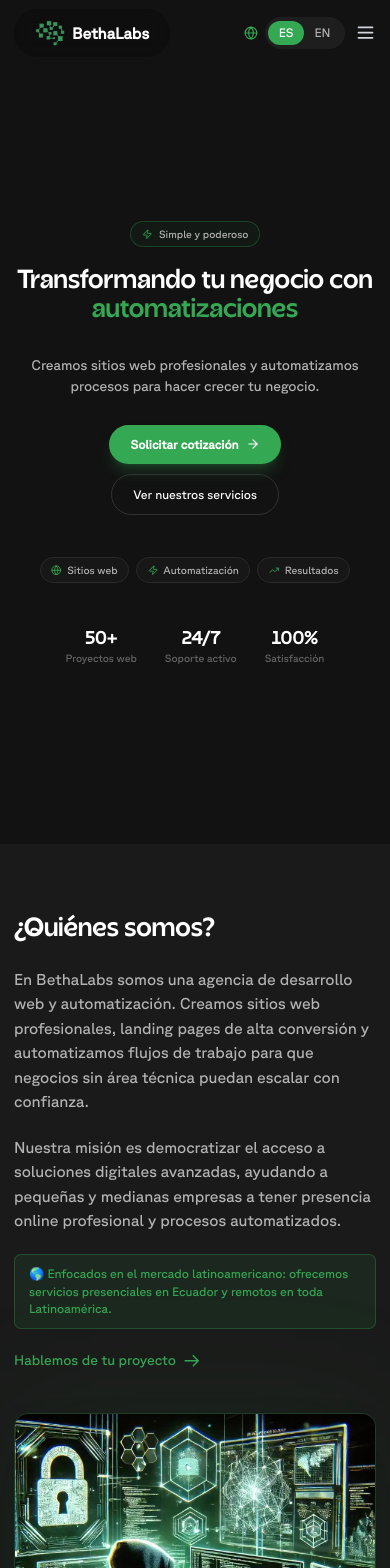
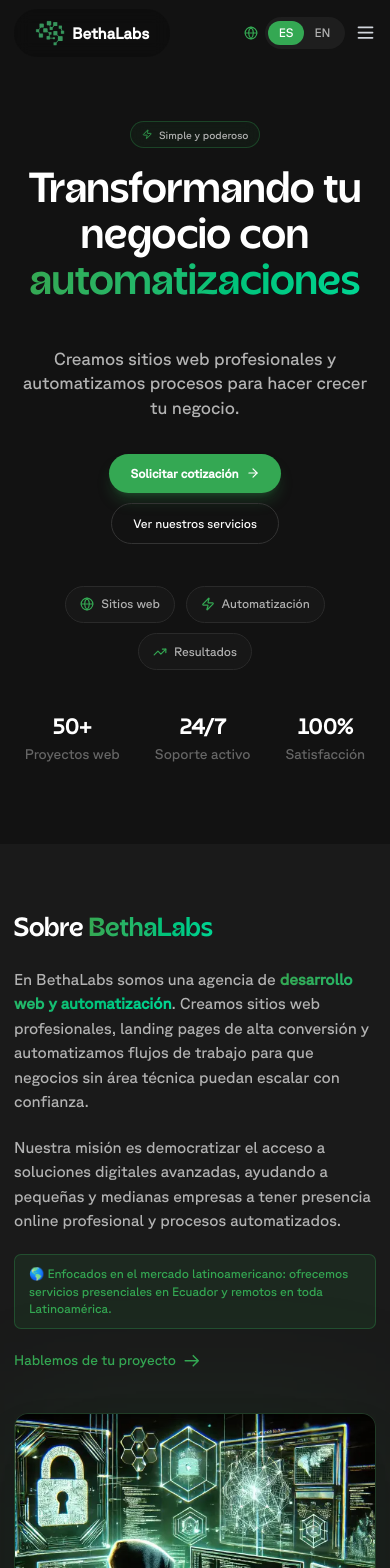
Before and after one commit to elrichi31/bethalabs-site, a Next.js app: page / in a window 390 px wide. Shown: the top 1568 px of the page. Built offline with nearby package versions, Linux system fonts and the light colour scheme.

Commit message:
feat: mejorar animaciones y estilos en componentes de la landing page

```diff
--- a/src/components/about.tsx
+++ b/src/components/about.tsx
@@ -14,13 +14,30 @@
       <div className="container mx-auto px-4 sm:px-6 lg:px-8">
         <div className="grid grid-cols-1 md:grid-cols-2 gap-12 items-center">
           <motion.div
-            initial={{ opacity: 0, y: 20 }}
-            whileInView={{ opacity: 1, y: 0 }}
-            viewport={{ once: true }}
-            transition={{ duration: 0.5 }}
+            initial={{ opacity: 0, x: -50 }}
+            whileInView={{ opacity: 1, x: 0 }}
+            viewport={{ once: true, margin: "-100px" }}
+            transition={{ duration: 0.7, ease: "easeOut" }}
           >
-            <h2 className="text-3xl md:text-4xl font-bold text-white mb-6">{t.title}</h2>
-            <p className="text-[#B3B3B3] text-lg mb-6">{t.paragraph1}</p>
+            <h2 className="text-3xl md:text-4xl font-bold mb-6">
+              <span className="text-white">Sobre </span>
+              <span className="text-transparent bg-clip-text bg-gradient-to-r from-[#34A853] to-emerald-400">BethaLabs</span>
+            </h2>
+            <p className="text-[#B3B3B3] text-lg mb-6">
+              {language === 'es' ? (
+                <>
+                  {t.paragraph1.split('desarrollo web y automatización')[0]}
+                  <span className="text-transparent bg-clip-text bg-gradient-to-r from-[#34A853] to-emerald-400 font-semibold">desarrollo web y automatización</span>
+                  {t.paragraph1.split('desarrollo web y automatización')[1]}
+                </>
+              ) : (
+                <>
+                  {t.paragraph1.split('web development and automation')[0]}
+                  <span className="text-transparent bg-clip-text bg-gradient-to-r from-[#34A853] to-emerald-400 font-semibold">web development and automation</span>
+                  {t.paragraph1.split('web development and automation')[1]}
+                </>
+              )}
+            </p>
             <p className="text-[#B3B3B3] text-lg mb-6">{t.paragraph2}</p>
             <div className="bg-[#34A853]/10 border border-[#34A853]/30 text-[#34A853] px-4 py-3 rounded-lg mb-6">
               <p className="text-sm font-medium">{t.paragraph3}</p>
@@ -34,10 +51,10 @@
           </motion.div>
 
           <motion.div
-            initial={{ opacity: 0, scale: 0.95 }}
-            whileInView={{ opacity: 1, scale: 1 }}
-            viewport={{ once: true }}
-            transition={{ duration: 0.6, delay: 0.2 }}
+            initial={{ opacity: 0, x: 50, rotateY: -10 }}
+            whileInView={{ opacity: 1, x: 0, rotateY: 0 }}
+            viewport={{ once: true, margin: "-100px" }}
+            transition={{ duration: 0.7, ease: "easeOut", delay: 0.2 }}
             className="relative flex items-center justify-center"
           >
             <div className="relative w-full max-w-[500px] mx-auto">
--- a/src/components/blog/blog-page.tsx
+++ b/src/components/blog/blog-page.tsx
@@ -36,7 +36,10 @@
           animate={{ opacity: 1, y: 0 }}
           transition={{ duration: 0.6 }}
         >
-          <h1 className="text-4xl md:text-5xl font-bold text-white mb-4">Blog de BethaLabs</h1>
+          <h1 className="text-4xl md:text-5xl font-bold mb-4">
+            <span className="text-white">Blog de </span>
+            <span className="text-transparent bg-clip-text bg-gradient-to-r from-[#34A853] to-emerald-400">BethaLabs</span>
+          </h1>
           <p className="text-[#B3B3B3] text-lg max-w-2xl mx-auto">
             Artículos, guías y recursos sobre desarrollo web, automatización y transformación digital para PyMEs
           </p>
--- a/src/components/footer.tsx
+++ b/src/components/footer.tsx
@@ -29,7 +29,9 @@
       <div className="container mx-auto px-4 sm:px-6 lg:px-8">
         <div className="grid grid-cols-1 md:grid-cols-3 gap-8 mb-8">
           <div>
-            <h3 className="text-white font-bold text-lg mb-4">BethaLabs</h3>
+            <h3 className="font-bold text-lg mb-4">
+              <span className="text-transparent bg-clip-text bg-gradient-to-r from-[#34A853] to-emerald-400">BethaLabs</span>
+            </h3>
             <p className="text-[#B3B3B3] mb-4">{t.description}</p>
             <div className="flex space-x-4">
               {socialLinks.map((link) => (
--- a/src/components/hero.tsx
+++ b/src/components/hero.tsx
@@ -1,7 +1,7 @@
 "use client";
 
 import { useEffect, useMemo, useState } from "react";
-import { motion } from "framer-motion";
+import { motion, useScroll, useTransform } from "framer-motion";
 import { ArrowRight, Zap, Globe, TrendingUp } from "lucide-react";
 import { useLanguage } from "@/contexts/language-context";
 import { translations } from "@/lib/translations";
@@ -10,6 +10,12 @@
   const { language } = useLanguage();
   const t = translations[language].hero;
   const [mounted, setMounted] = useState(false);
+
+  // Scroll animations
+  const { scrollY } = useScroll();
+  const opacity = useTransform(scrollY, [0, 400], [1, 0]);
+  const y = useTransform(scrollY, [0, 400], [0, 100]);
+  const scale = useTransform(scrollY, [0, 400], [1, 0.9]);
 
   // Palabras que rotan en el título
   const [wordIndex, setWordIndex] = useState(0);
@@ -41,7 +47,7 @@
   ];
 
   return (
-    <section className="relative min-h-screen flex items-center justify-center overflow-hidden pt-28 pb-16 md:pt-36 md:pb-24">
+    <section className="relative min-h-[100vh] md:min-h-[110vh] flex items-center justify-center overflow-hidden pt-32 pb-20 md:pt-40 md:pb-32">
       {/* Fondo con gradiente radial - simplificado */}
       <div className="absolute inset-0 -z-10 overflow-hidden">
         <div
@@ -62,7 +68,10 @@
       />
 
       {/* Contenido principal */}
-      <div className="container mx-auto px-4 sm:px-6 lg:px-8 relative z-10">
+      <motion.div
+        className="container mx-auto px-4 sm:px-6 lg:px-8 relative z-10"
+        style={{ opacity, y, scale }}
+      >
         <div className="max-w-3xl mx-auto text-center">
           {/* Badge superior - sin animación para renderizado inmediato */}
           <div className="inline-flex items-center gap-2 px-3 py-1.5 mb-6 rounded-full border border-[#34A853]/30 bg-[#34A853]/5 text-xs text-[#B3B3B3] backdrop-blur-sm">
@@ -71,32 +80,32 @@
           </div>
 
           {/* Título principal - visible inmediatamente sin animación para mejor FCP */}
-          <h1 className="hero-text text-3xl sm:text-4xl md:text-5xl lg:text-6xl font-bold text-white leading-[1.1] mb-5">
+          <h1 className="hero-text text-5xl sm:text-6xl md:text-6xl lg:text-7xl font-bold text-white leading-[1.1] mb-6">
             {t.title}{" "}
             <span className="relative inline-flex w-full justify-center overflow-hidden h-[1.2em] md:h-[1.15em]">
               {mounted ? (
                 rotatingWords.map((word, index) => (
                   <span
                     key={index}
-                    className={`absolute text-[#34A853] transition-all duration-500 ease-in-out ${
+                    className={`absolute text-transparent bg-clip-text bg-gradient-to-r from-[#34A853] to-emerald-400 transition-all duration-500 ease-in-out ${
                       wordIndex === index
-                        ? 'opacity-100 translate-y-0'
+                        ? 'opacity-100 translate-y-0 scale-100'
                         : wordIndex > index
-                          ? 'opacity-0 -translate-y-12'
-                          : 'opacity-0 translate-y-12'
+                          ? 'opacity-0 -translate-y-12 scale-95'
+                          : 'opacity-0 translate-y-12 scale-95'
                     }`}
                   >
                     {word}
                   </span>
                 ))
               ) : (
-                <span className="text-[#34A853]">{rotatingWords[0]}</span>
+                <span className="text-transparent bg-clip-text bg-gradient-to-r from-[#34A853] to-emerald-400">{rotatingWords[0]}</span>
               )}
             </span>
           </h1>
 
           {/* Descripción - Sin animación para LCP instantáneo */}
-          <p className="hero-text text-base md:text-lg text-[#B3B3B3] mb-8 max-w-xl mx-auto">
+          <p className="hero-text text-xl md:text-xl text-[#B3B3B3] mb-10 max-w-2xl mx-auto">
             {t.description}
           </p>
 
@@ -118,31 +127,31 @@
           </div>
 
           {/* Feature pills */}
-          <div className="flex flex-wrap items-center justify-center gap-2 mb-12">
+          <div className="flex flex-wrap items-center justify-center gap-3 mb-12">
             {features.map((feature, index) => (
               <div
                 key={index}
-                className="inline-flex items-center gap-1.5 px-3 py-1.5 bg-[#1A1A1A]/80 border border-[#2A2A2A] rounded-full text-xs backdrop-blur-sm hover:border-[#34A853] transition-colors duration-300"
+                className="inline-flex items-center gap-2 px-4 py-2.5 bg-[#1A1A1A]/80 border border-[#2A2A2A] rounded-full text-sm md:text-base backdrop-blur-sm hover:border-[#34A853] transition-colors duration-300"
               >
-                <feature.icon className="w-3 h-3 text-[#34A853]" aria-hidden />
+                <feature.icon className="w-4 h-4 text-[#34A853]" aria-hidden />
                 <span className="text-[#B3B3B3]">{feature.label}</span>
               </div>
             ))}
           </div>
 
           {/* Stats row */}
-          <div className="flex items-center justify-center gap-8 md:gap-12">
+          <div className="flex items-center justify-center gap-10 md:gap-16">
             {stats.map((stat, index) => (
               <div key={index} className="text-center">
-                <div className="text-xl md:text-2xl font-bold text-white mb-0.5">
+                <div className="text-2xl md:text-2xl lg:text-2xl font-bold text-white mb-1">
                   {stat.value}
                 </div>
-                <div className="text-xs text-[#666]">{stat.label}</div>
+                <div className="text-base md:text-base text-[#666]">{stat.label}</div>
               </div>
             ))}
           </div>
         </div>
-      </div>
+      </motion.div>
     </section>
   );
 }
--- a/src/components/projects.tsx
+++ b/src/components/projects.tsx
@@ -1,7 +1,7 @@
 "use client"
 
 import { motion } from "framer-motion"
-import { ArrowRight } from "lucide-react"
+import { ArrowRight, TrendingUp, Zap, ShoppingBag, Sparkles } from "lucide-react"
 import Image from "next/image"
 import { useLanguage } from "@/contexts/language-context"
 import { translations } from "@/lib/translations"
@@ -10,125 +10,151 @@
     {
       id: 1,
       image: "/projects/product-catalog.avif",
-      tags: ["Next.js", "Landing Page", "Web Design", "SEO"]
+      tags: ["Next.js", "Tailwind", "SEO"],
+      category: "Web App",
+      size: "large", // Proyecto destacado grande
+      icon: TrendingUp
     },
     {
       id: 2,
       image: "/projects/hotelapp.avif",
-      tags: ["WhatsApp", "Chatbot", "n8n", "Automation"]
+      tags: ["WhatsApp", "n8n", "Automation"],
+      category: "Automation",
+      size: "normal",
+      icon: Zap
     },
     {
       id: 3,
       image: "/projects/auction.avif",
-      tags: ["E-commerce", "Next.js", "Payments", "React"]
+      tags: ["E-commerce", "React", "Payments"],
+      category: "E-commerce",
+      size: "tall",
+      icon: ShoppingBag
     },
+    {
+      id: 4,
+      image: "/projects/product-catalog.avif", // Reutilizamos para el 4to
+      tags: ["Analytics", "Dashboard", "React"],
+      category: "SaaS",
+      size: "normal",
+      icon: Sparkles,
+      isPlaceholder: true // Proyecto en desarrollo
+    }
   ];
 
 export default function Projects() {
   const { language } = useLanguage()
   const t = translations[language].projects
 
-  // Combinar datos estáticos con traducciones
-  const projects = projectsData.map((project, index) => ({
+  // Combinar datos estáticos con traducciones (extendemos para el 4to proyecto)
+  const projects = projectsData.map((project, index) => {
+    const caseData = t.cases[index] || t.cases[0]; // Fallback al primero si no existe
+    return {
       ...project,
-    title: t.cases[index].title,
-    description: t.cases[index].description,
-    impact: t.cases[index].impact
-  }));
+      title: project.isPlaceholder ? "SaaS Analytics Dashboard" : caseData.title,
+      description: project.isPlaceholder
+        ? "Dashboard corporativo para visualización de big data en tiempo real."
+        : caseData.description,
+      impact: project.isPlaceholder ? "En desarrollo" : caseData.impact
+    };
+  });
 
   return (
-    <section id="proyectos" className="py-20 bg-[#121212]">
-      <div className="container mx-auto px-4 sm:px-6 lg:px-8">
-        {/* Header */}
+    <section id="proyectos" className="py-32 bg-[#121212] relative overflow-hidden">
+      {/* Background effects */}
+      <div className="absolute top-0 right-0 w-[600px] h-[600px] bg-[#34A853]/5 blur-[120px] rounded-full pointer-events-none"></div>
+      <div className="absolute bottom-0 left-0 w-[500px] h-[500px] bg-[#34A853]/5 blur-[100px] rounded-full pointer-events-none"></div>
+
+      <div className="container mx-auto px-4 sm:px-6 lg:px-8 relative z-10">
+        {/* Header mejorado */}
         <motion.div
-          className="text-center mb-16"
-          initial={{ opacity: 0, y: 20 }}
-          whileInView={{ opacity: 1, y: 0 }}
-          viewport={{ once: true }}
-          transition={{ duration: 0.5 }}
+          className="mb-12 pb-8 border-b border-white/10"
+          initial={{ opacity: 0, y: 40, filter: "blur(10px)" }}
+          whileInView={{ opacity: 1, y: 0, filter: "blur(0px)" }}
+          viewport={{ once: true, margin: "-80px" }}
+          transition={{ duration: 0.7, ease: "easeOut" }}
         >
-          <h2 className="text-3xl md:text-5xl font-bold text-white mb-4">{t.title}</h2>
-          <p className="text-[#B3B3B3] text-lg max-w-2xl mx-auto">
-            {t.subtitle}
+          <div className="inline-flex items-center space-x-2 text-[#34A853] text-xs font-bold tracking-widest uppercase mb-4">
+            <span className="w-2 h-2 rounded-full bg-[#34A853] animate-pulse"></span>
+            <span>Resultados 2024</span>
+          </div>
+          <h2 className="text-4xl md:text-5xl lg:text-6xl font-bold tracking-tight mb-4">
+            <span className="text-white">Historias de </span>
+            <span className="text-transparent bg-clip-text bg-gradient-to-r from-[#34A853] to-emerald-400">Éxito</span>
+          </h2>
+          <p className="text-base md:text-lg text-[#B3B3B3] max-w-3xl">
+            Innovación estratégica y diseño de alto impacto. Una selección curada de nuestros <span className="text-transparent bg-clip-text bg-gradient-to-r from-[#34A853] to-emerald-400 font-semibold">proyectos más recientes</span> que transformaron negocios en Ecuador y Latinoamérica.
           </p>
         </motion.div>
 
-        {/* Projects Grid - 3 columnas iguales */}
-        <div className="grid grid-cols-1 md:grid-cols-2 lg:grid-cols-3 gap-6 max-w-6xl mx-auto">
+        {/* Masonry Grid */}
+        <div className="flex flex-col gap-6 md:grid md:grid-cols-2 lg:grid-cols-4 lg:auto-rows-[280px]">
           {projects.map((project, index) => (
             <motion.div
               key={project.id}
-              initial={{ opacity: 0, y: 30 }}
-              whileInView={{ opacity: 1, y: 0 }}
-              viewport={{ once: true }}
-              transition={{ duration: 0.5, delay: index * 0.1 }}
+              initial={{ opacity: 0, scale: 0.9, y: 40 }}
+              whileInView={{ opacity: 1, scale: 1, y: 0 }}
+              viewport={{ once: true, margin: "-50px" }}
+              transition={{ duration: 0.5, delay: index * 0.1, ease: "easeOut" }}
+              className={`
+                group relative overflow-hidden rounded-xl bg-[#1E1E1E] border border-white/5 shadow-lg
+                h-[280px] md:h-auto
+                ${project.size === 'large' ? 'lg:col-span-2 lg:row-span-2' : ''}
+                ${project.size === 'tall' ? 'lg:row-span-2' : ''}
+                ${project.size === 'wide' ? 'lg:col-span-2' : ''}
+                ${project.isPlaceholder ? 'bg-gradient-to-br from-[#1E1E1E] to-gray-900' : ''}
+              `}
             >
-              <div className="bg-[#1A1A1A] rounded-2xl overflow-hidden border border-[#2A2A2A] hover:border-[#34A853]/50 transition-all duration-300 group h-full flex flex-col">
-                {/* Imagen del proyecto */}
-                <div className="relative h-48 overflow-hidden">
+              {!project.isPlaceholder ? (
+                <>
+                  {/* Imagen de fondo */}
                   <Image
                     src={project.image}
                     alt={project.title}
-                    width={400}
-                    height={200}
-                    className="w-full h-full object-cover group-hover:scale-105 transition-transform duration-500"
+                    fill
+                    className="object-cover opacity-60 group-hover:opacity-40 group-hover:scale-105 transition-all duration-500"
                   />
-                  <div className="absolute inset-0 bg-gradient-to-t from-[#1A1A1A] via-transparent to-transparent"></div>
+                  <div className="absolute inset-0 bg-gradient-to-t from-black via-black/60 to-transparent"></div>
+
+                  {/* Contenido superpuesto */}
+                  <div className="absolute bottom-0 left-0 p-5 w-full">
+                    <div className="flex items-center justify-between mb-2">
+                      <span className="inline-block px-2 py-0.5 rounded bg-[#34A853] text-black text-[10px] font-bold uppercase tracking-wider">
+                        {project.category}
+                      </span>
+                      <ArrowRight className="text-[#34A853] w-5 h-5 opacity-0 group-hover:opacity-100 transition-opacity duration-300" />
                     </div>
-
-                {/* Contenido */}
-                <div className="p-6 flex flex-col flex-grow">
-                  {/* Título del proyecto */}
-                  <h3 className="text-lg font-bold text-white mb-3 leading-tight">
+                    <h3 className="text-xl md:text-2xl font-bold text-white mb-1 group-hover:text-[#34A853] transition-colors">
                       {project.title.replace('🚀 ', '')}
                     </h3>
-
-                  {/* Descripción */}
-                  <p className="text-[#B3B3B3] text-sm leading-relaxed mb-4 flex-grow">
+                    <p className="text-sm text-gray-300 line-clamp-2 mb-3">
                       {project.description}
                     </p>
-
-                  {/* Tags en verde */}
-                  <div className="flex flex-wrap gap-2 mb-4">
-                    {project.tags.slice(0, 3).map((tag) => (
-                      <span
-                        key={tag}
-                        className="text-xs font-medium bg-[#34A853]/20 text-[#34A853] px-3 py-1 rounded-full"
-                      >
+                    <div className="flex gap-2 flex-wrap">
+                      {project.tags.map((tag) => (
+                        <span key={tag} className="text-[10px] text-gray-400 border border-white/10 px-2 py-0.5 rounded">
                           {tag}
                         </span>
                       ))}
                     </div>
-
-                  {/* Impacto/Resultado */}
-                  {project.impact && (
-                    <div className="pt-4 border-t border-[#2A2A2A]">
-                      <p className="text-[#34A853] text-sm font-semibold">
-                        ✨ {project.impact}
-                      </p>
+                  </div>
+                </>
+              ) : (
+                // Proyecto placeholder (en desarrollo)
+                <div className="p-5 flex flex-col justify-between h-full">
+                  <div>
+                    <project.icon className="text-[#34A853] w-8 h-8 mb-3" />
+                    <h3 className="text-lg font-bold text-white">{project.title}</h3>
+                    <p className="text-sm text-[#B3B3B3] mt-2">{project.description}</p>
+                  </div>
+                  <div className="mt-4 pt-4 border-t border-white/5 flex justify-between items-center">
+                    <span className="text-xs text-gray-500">{project.impact}</span>
+                    <ArrowRight className="text-gray-500 hover:text-white cursor-pointer transition-colors w-5 h-5" />
+                  </div>
                 </div>
               )}
-                </div>
-              </div>
             </motion.div>
           ))}
-        </div>
-
-        {/* CTA Button */}
-        <div className="flex justify-center mt-12">
-          <motion.a
-            href="#contacto"
-            className="flex items-center px-8 py-4 bg-[#34A853] text-white font-semibold rounded-full shadow-lg hover:bg-[#2a8644] transition-colors duration-300"
-            initial={{ opacity: 0, scale: 0.9 }}
-            whileInView={{ opacity: 1, scale: 1 }}
-            viewport={{ once: true }}
-            transition={{ duration: 0.5, delay: 0.3 }}
-            whileHover={{ scale: 1.05 }}
-            whileTap={{ scale: 0.95 }}
-          >
-            {t.ctaButton}
-            <ArrowRight className="ml-2 h-5 w-5" />
-          </motion.a>
         </div>
       </div>
     </section>
--- a/src/lib/motion-utils.ts
+++ b/src/lib/motion-utils.ts
@@ -22,3 +22,43 @@
 
   return prefersReducedMotion
 }
+
+// Variantes de animación para secciones
+export const sectionVariants = {
+  // Fade up estándar
+  fadeUp: {
+    initial: { opacity: 0, y: 40 },
+    whileInView: { opacity: 1, y: 0 },
+    transition: { duration: 0.6, ease: "easeOut" }
+  },
+  // Slide desde la izquierda
+  slideLeft: {
+    initial: { opacity: 0, x: -60 },
+    whileInView: { opacity: 1, x: 0 },
+    transition: { duration: 0.6, ease: "easeOut" }
+  },
+  // Slide desde la derecha
+  slideRight: {
+    initial: { opacity: 0, x: 60 },
+    whileInView: { opacity: 1, x: 0 },
+    transition: { duration: 0.6, ease: "easeOut" }
+  },
+  // Zoom in con fade
+  zoomIn: {
+    initial: { opacity: 0, scale: 0.9 },
+    whileInView: { opacity: 1, scale: 1 },
+    transition: { duration: 0.5, ease: "easeOut" }
+  },
+  // Blur in
+  blurIn: {
+    initial: { opacity: 0, filter: "blur(10px)" },
+    whileInView: { opacity: 1, filter: "blur(0px)" },
+    transition: { duration: 0.6, ease: "easeOut" }
+  },
+  // Rotate in suave
+  rotateIn: {
+    initial: { opacity: 0, rotateX: -15, y: 30 },
+    whileInView: { opacity: 1, rotateX: 0, y: 0 },
+    transition: { duration: 0.6, ease: "easeOut" }
+  }
+}
```
Also changed, not shown: src/components/blog.tsx (+14 -11 lines), src/components/contact.tsx (+11 -9 lines), src/components/services.tsx (+18 -12 lines). Lines whose indentation alone changed are shown as unchanged.
